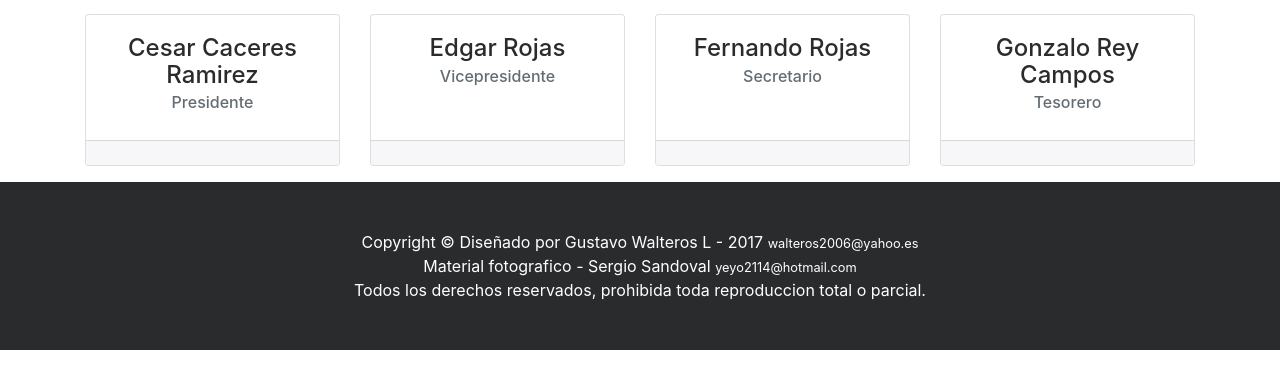
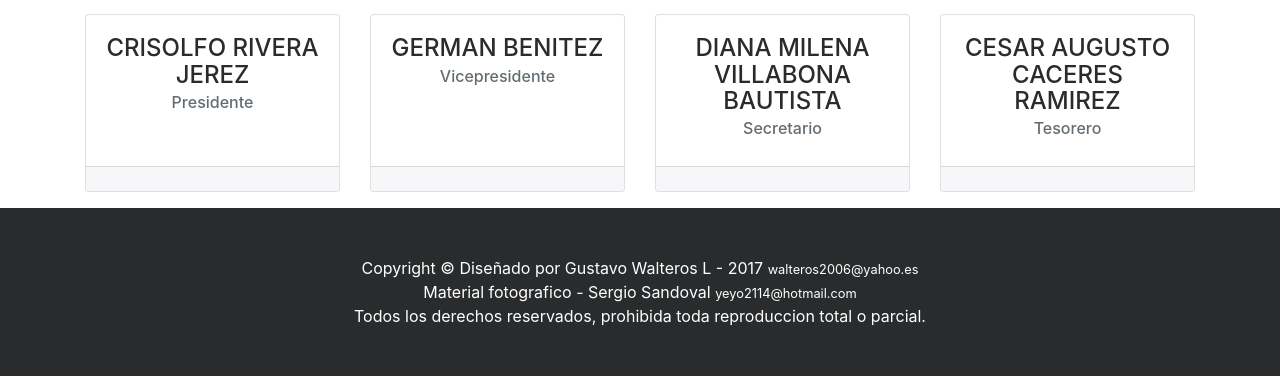
Before and after one commit to asoproagro/web, a website: page about.html in a window 1280 px wide. Shown: the part 642-1018 px from the top of the page. Before the commit the page ends 992 px from the top, so only its background shows below. Drawn offline with Linux system fonts and the light colour scheme.

Commit message:
Update about.html
Actualización de junta directiva 2024

```diff
--- a/about.html
+++ b/about.html
@@ -102,7 +102,7 @@
                 <div class="card h-100 text-center">
                     <!-- <img class="card-img-top img-fluid" src="img/presi.jpg" alt=""> -->
                     <div class="card-block">
-                        <h4 class="card-title">Cesar Caceres Ramirez</h4>
+                        <h4 class="card-title">CRISOLFO RIVERA JEREZ</h4>
                         <h6 class="card-subtitle mb-2 text-muted">Presidente</h6>
 
                     </div>
@@ -115,7 +115,7 @@
                 <div class="card h-100 text-center">
                     <!-- <img class="card-img-top img-fluid" src="img/vice.jpg" alt=""> -->
                     <div class="card-block">
-                        <h4 class="card-title">Edgar Rojas</h4>
+                        <h4 class="card-title">GERMAN BENITEZ</h4>
                         <h6 class="card-subtitle mb-2 text-muted">Vicepresidente</h6>
 
                     </div>
@@ -129,7 +129,7 @@
                 <div class="card h-100 text-center">
                     <!--  <img class="card-img-top img-fluid" src="http://placehold.it/530x300" alt=""> -->
                     <div class="card-block">
-                        <h4 class="card-title">Fernando Rojas</h4>
+                        <h4 class="card-title">DIANA MILENA VILLABONA BAUTISTA</h4>
                         <h6 class="card-subtitle mb-2 text-muted">Secretario</h6>
 
                     </div>
@@ -143,7 +143,7 @@
                 <div class="card h-100 text-center">
                     <!--  <img class="card-img-top img-fluid" src="http://placehold.it/530x300" alt=""> -->
                     <div class="card-block">
-                        <h4 class="card-title">Gonzalo Rey Campos</h4>
+                        <h4 class="card-title">CESAR AUGUSTO CACERES RAMIREZ</h4>
                         <h6 class="card-subtitle mb-2 text-muted">Tesorero</h6>
 
                     </div>
```
